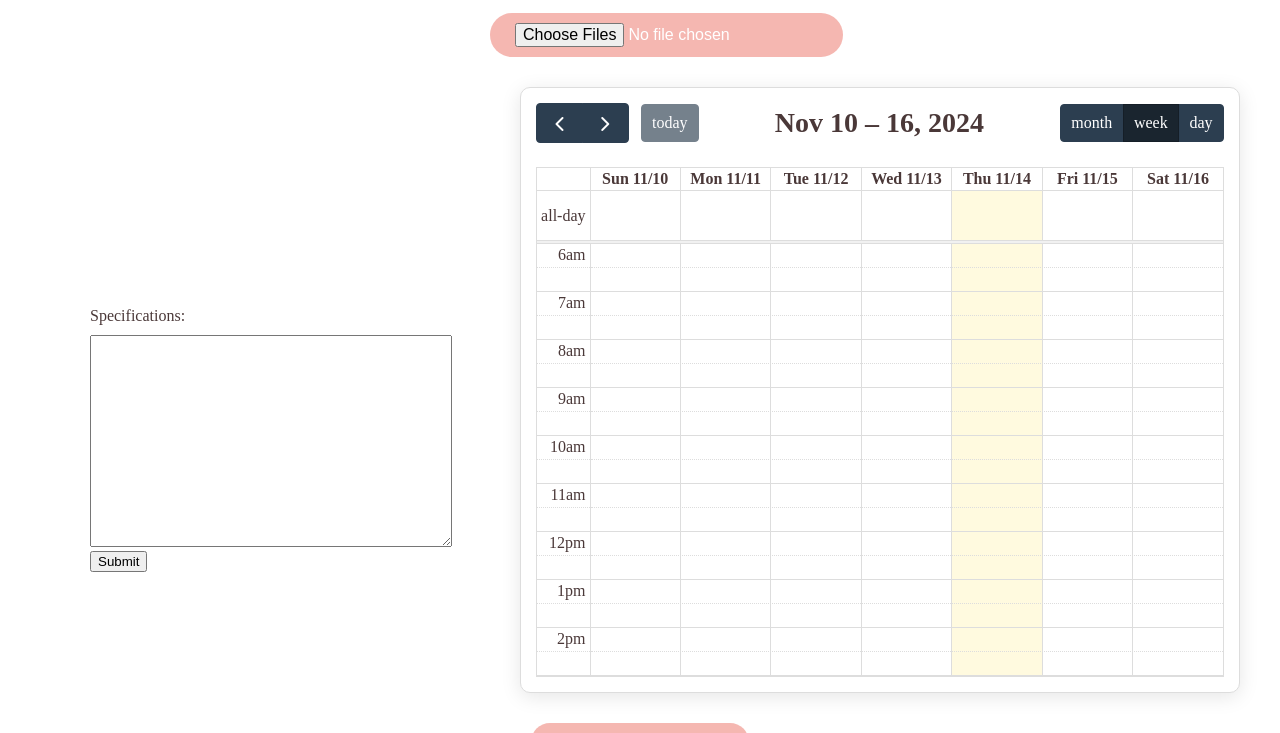
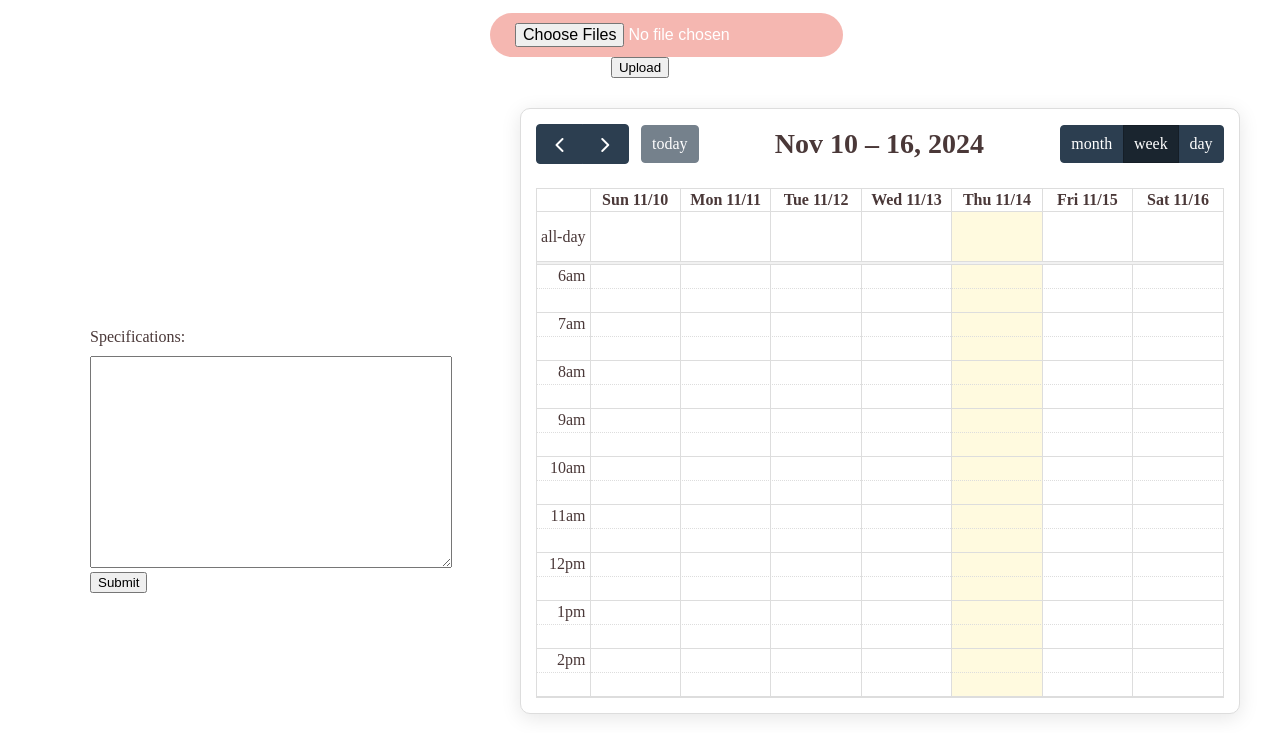
Before and after one commit to CS196Illinois/FA24-Group14, a website: page Project/public/index.html in a window 1280 px wide. Shown: the part 367-1100 px from the top of the page. Drawn offline with nearby package versions, Linux system fonts and the light colour scheme.

Commit message:
centered upload button

```diff
--- a/Project/public/index.html
+++ b/Project/public/index.html
@@ -96,6 +96,11 @@
             background-color: #d16e68;
         }
 
+        .fileUpload {
+            display: block;
+            margin: auto;
+        }
+
         /* Assignment input field */
         .submissionContainer {
             display: flex;
@@ -192,7 +197,7 @@
         <div class="upload-btn">
             <form id="uploadForm" enctype="multipart/form-data">
                 <input type="file" id="upload" accept=".ics" multiple />
-                <!-- <button type="submit">Upload</button> --> <!-- don't need -->
+                <button class="fileUpload" type="submit">Upload</button>
             </form>
         </div>
 
```
